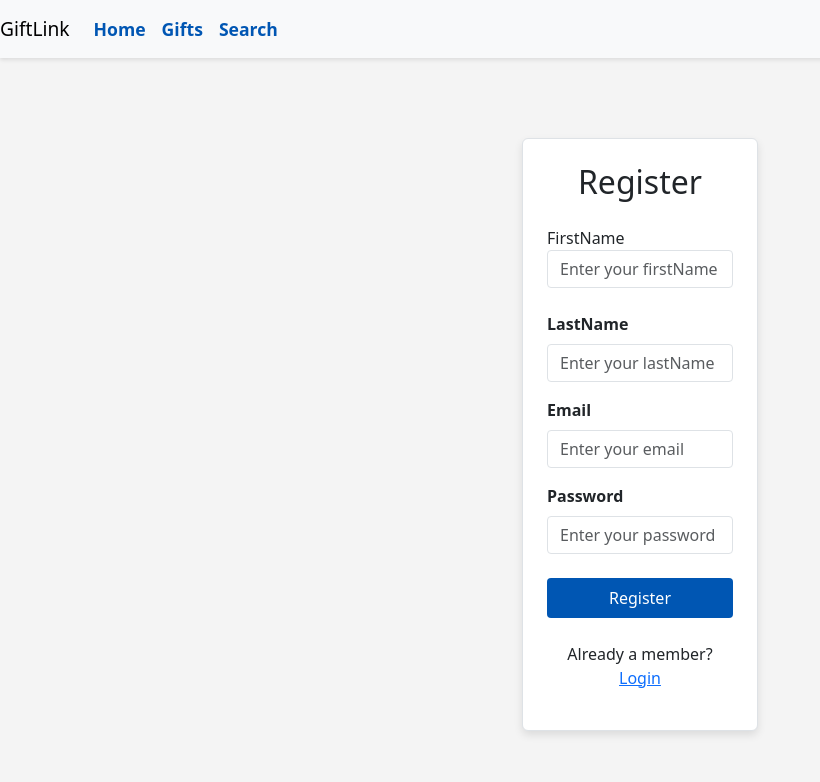
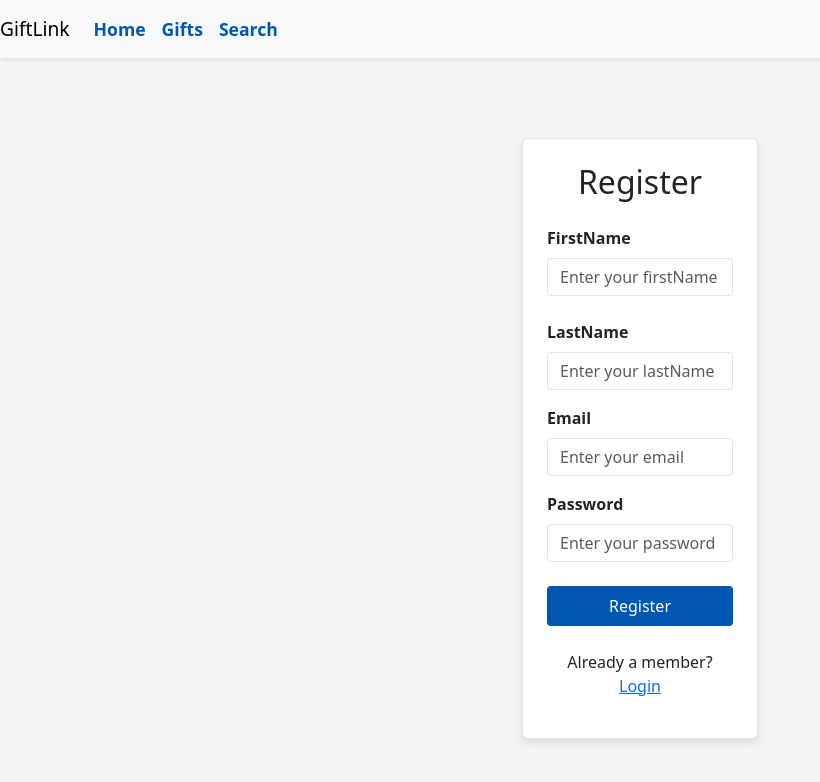
Before and after one commit to mtmiezan/fullstack-capstone-project, a React (Create React App) app in the folder giftlink-frontend/: page /app/register in a window 1280 px wide. Shown: the top 782 px of the page, without its empty margins (0-820 px from the left). Built offline with nearby package versions, Linux system fonts and the light colour scheme.

Commit message:
update title form

```diff
--- a/giftlink-frontend/src/components/RegisterPage/RegisterPage.js
+++ b/giftlink-frontend/src/components/RegisterPage/RegisterPage.js
@@ -18,7 +18,7 @@ function RegisterPage() {
                     <div className="register-card p-4 border rounded">
                         <h2 className="text-center mb-4 font-weight-bold">Register</h2>
                         <div className="mb-4">
-                            <label htmlFor="firstName" className="form label"> FirstName</label><br/>
+                            <label htmlFor="firstName" className="form-label"> FirstName</label><br/>
                         <input
                             id="firstName"
                             type="text"
```
